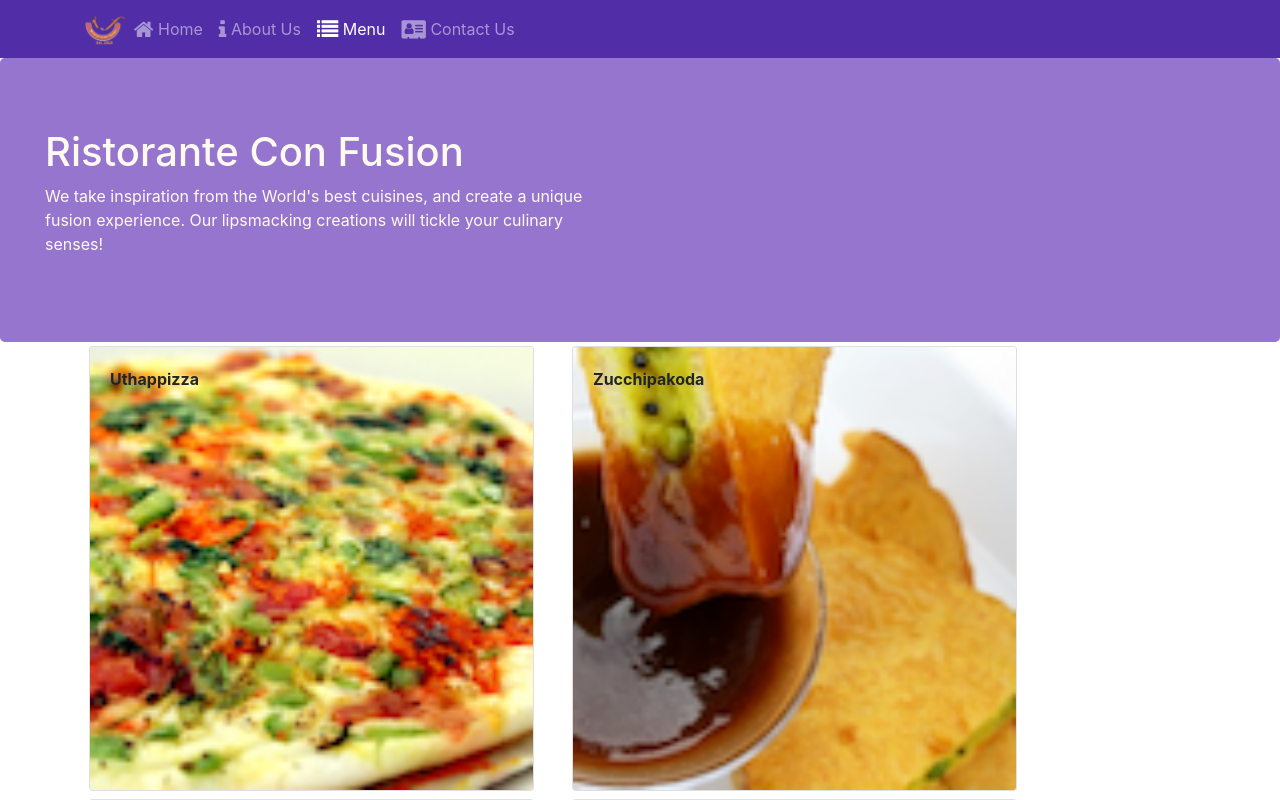
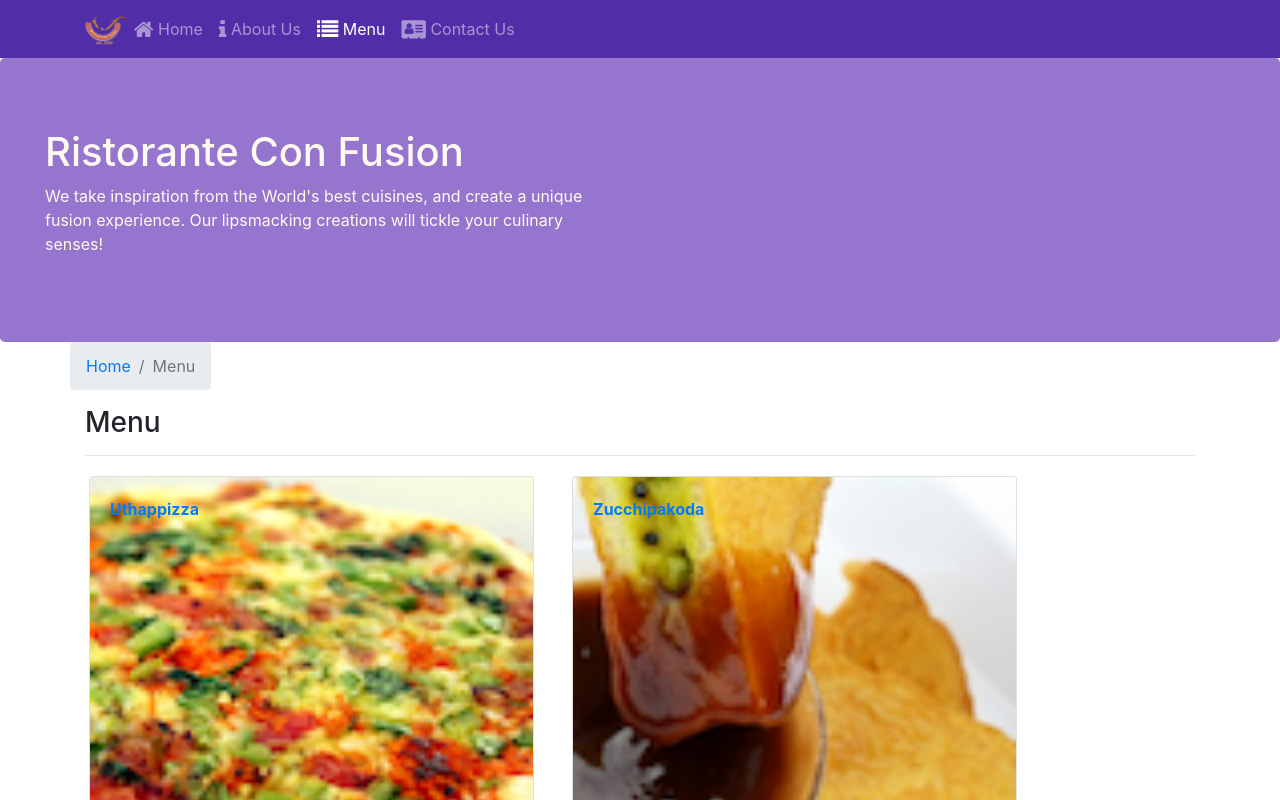
Before and after one commit to asifekbal/react-coursera, a React (Create React App) app: page /menu in a window 1280 px wide. Shown: the top 800 px of the page. Built offline with nearby package versions, Linux system fonts and the light colour scheme.

Commit message:
Single Page Applications Part-2

```diff
--- a/src/components/ContactComponent.js
+++ b/src/components/ContactComponent.js
@@ -1,8 +1,24 @@
 import React from 'react';
+import { Breadcrumb, BreadcrumbItem } from 'reactstrap'
+import { Link } from 'react-router-dom'
 
 function ContactComponent(props) {
     return (
         <div className="container">
+            <div className="row">
+                <Breadcrumb>
+                    <BreadcrumbItem>
+                        <Link to='/home'>Home</Link>
+                    </BreadcrumbItem>
+                    <BreadcrumbItem active>
+                        Contact Us
+                    </BreadcrumbItem>
+                </Breadcrumb>
+                <div className="col-12">
+                    <h3>Contact Us</h3>
+                    <hr />
+                </div>
+            </div>
             <div className="row row-content">
                 <div className="col-12">
                     <h3>Location Information</h3>
--- a/src/components/DishdetailComponent .js
+++ b/src/components/DishdetailComponent .js
@@ -1,24 +1,39 @@
 import React from 'react'
-import {Card, CardImg ,CardText, CardBody, CardTitle} from 'reactstrap'
+import { Card, CardImg, CardText, CardBody, CardTitle, Breadcrumb, BreadcrumbItem } from 'reactstrap'
+import { Link } from 'react-router-dom'
 
 
-    const DishdetailComponent=(props) => {
-        if(props.dish != null)
-        return(
+const DishdetailComponent = (props) => {
+    if (props.dish != null)
+        return (
             <div className="container">
                 <div className="row">
+                    <Breadcrumb>
+                        <BreadcrumbItem>
+                            <Link to='/menu'>Menu</Link>
+                        </BreadcrumbItem>
+                        <BreadcrumbItem active>
+                            {props.dish.name}
+                        </BreadcrumbItem>
+                    </Breadcrumb>
+                    <div className="col-12">
+                        <h3>{props.dish.name}</h3>
+                        <hr />
+                    </div>
+                </div>
+                <div className="row">
                     <RenderDish dish={props.dish}></RenderDish>
-                <RenderComments comments={props.dish.comments}></RenderComments>
+                    <RenderComments comments={props.comments}></RenderComments>
                 </div>
             </div>);
     else
-        return(
+        return (
             <div></div>
         );
 }
 
-    function RenderDish({dish}){
-        return(
+function RenderDish({ dish }) {
+    return (
         <div className="col-xs-12 col-sm-12 col-md-5 m-1">
             <Card>
                 <CardImg top src={dish.image} alt={dish.image}></CardImg>
@@ -31,24 +46,24 @@ import {Card, CardImg ,CardText, CardBody, CardTitle} from 'reactstrap'
     )
 }
 
-    function RenderComments({comments}){
-        if(comments != null)
-            return(
+function RenderComments({ comments }) {
+    if (comments != null)
+        return (
             <div className="col-xs-12 col-sm-12 col-md-5 m-1">
                 <h4>Comments</h4>
                 <ul className="list-unstyled">
                     {comments.map((comment) => {
-                        return(
+                        return (
                             <li key={comment.id}>
                                 <p>{comment.comment}</p>
-                            <p>-- {comment.author} , {new Intl.DateTimeFormat('en-US',{year : 'numeric', month: 'short', day: '2-digit'}).format(new Date(Date.parse(comment.date)))} </p>
+                                <p>-- {comment.author} , {new Intl.DateTimeFormat('en-US', { year: 'numeric', month: 'short', day: '2-digit' }).format(new Date(Date.parse(comment.date)))} </p>
                             </li>
                         )
                     })}
                 </ul>
             </div>);
     else
-                return(
+        return (
             <div></div>
         );
 }
--- a/src/components/MainComponent.js
+++ b/src/components/MainComponent.js
@@ -9,6 +9,7 @@ import FooterComponent from './FooterComponent';
 import { Switch, Route, Redirect } from 'react-router-dom'
 import HomeComponent from './HomeComponent';
 import ContactComponent from './ContactComponent';
+import DishdetailComponent from './DishdetailComponent ';
 
 
 class MainComponent extends Component {
@@ -33,12 +34,22 @@ class MainComponent extends Component {
       )
     }
 
+
+    const DishWithId = ({ match }) => {
+      return (
+        <DishdetailComponent dish={this.state.dishes.filter((dish) => dish.id === parseInt(match.params.dishId, 10))[0]}
+        comments={this.state.comments.filter((comment) => comment.dishId === parseInt(match.params.dishId, 10))}
+        ></DishdetailComponent>
+      )
+    }
+
     return (
       <div>
         <HeaderComponent />
         <Switch>
           <Route path="/home" component={HomePage} />
           <Route exact path="/menu" component={() => <MenuComponent dishes={this.state.dishes} />} />
+          <Route path="/menu/:dishId" component={DishWithId} />
           <Route exact path="/contactus" component={ContactComponent} />
           <Redirect to="/home" />
         </Switch>
--- a/src/components/MenuComponent.js
+++ b/src/components/MenuComponent.js
@@ -1,26 +1,43 @@
 import React from 'react';
-import { Card, CardImg, CardImgOverlay, CardTitle } from 'reactstrap';
+import { Card, CardImg, CardImgOverlay, CardTitle, Breadcrumb, BreadcrumbItem } from 'reactstrap';
+import { Link } from 'react-router-dom';
 
-function RenderMenuItem({dish, onClick}){
-    return(
-    <Card onClick={()=> onClick(dish.id)}>
-        <CardImg width="100%" src={dish.image} alt={dish.image}></CardImg>
-        <CardImgOverlay>
-            <CardTitle className="font-weight-bold">{dish.name}</CardTitle>
-        </CardImgOverlay>
-    </Card>);
+function RenderMenuItem({ dish, onClick }) {
+    return (
+        <Card>
+            <Link to={`/menu/${dish.id}`}>
+                <CardImg width="100%" src={dish.image} alt={dish.image}></CardImg>
+                <CardImgOverlay>
+                    <CardTitle className="font-weight-bold">{dish.name}</CardTitle>
+                </CardImgOverlay>
+            </Link>
+        </Card>);
 }
 
-const Menu = (props) =>{
+const Menu = (props) => {
     const menu = props.dishes.map((dish) => {
         return (
             <div key={dish.id} className="col-12 col-md-5 m-1">
-               <RenderMenuItem dish={dish} onClick={props.onClick}></RenderMenuItem>
+                <RenderMenuItem dish={dish}></RenderMenuItem>
             </div>
         )
     });
     return (
         <div className="container">
+            <div className="row">
+                <Breadcrumb>
+                    <BreadcrumbItem>
+                        <Link to='/home'>Home</Link>
+                    </BreadcrumbItem>
+                    <BreadcrumbItem active>
+                        Menu
+                    </BreadcrumbItem>
+                </Breadcrumb>
+                <div className="col-12">
+                    <h3>Menu</h3>
+                    <hr />
+                </div>
+            </div>
             <div className="row">
                 {menu}
             </div>
```
Lines whose indentation alone changed are shown as unchanged.
